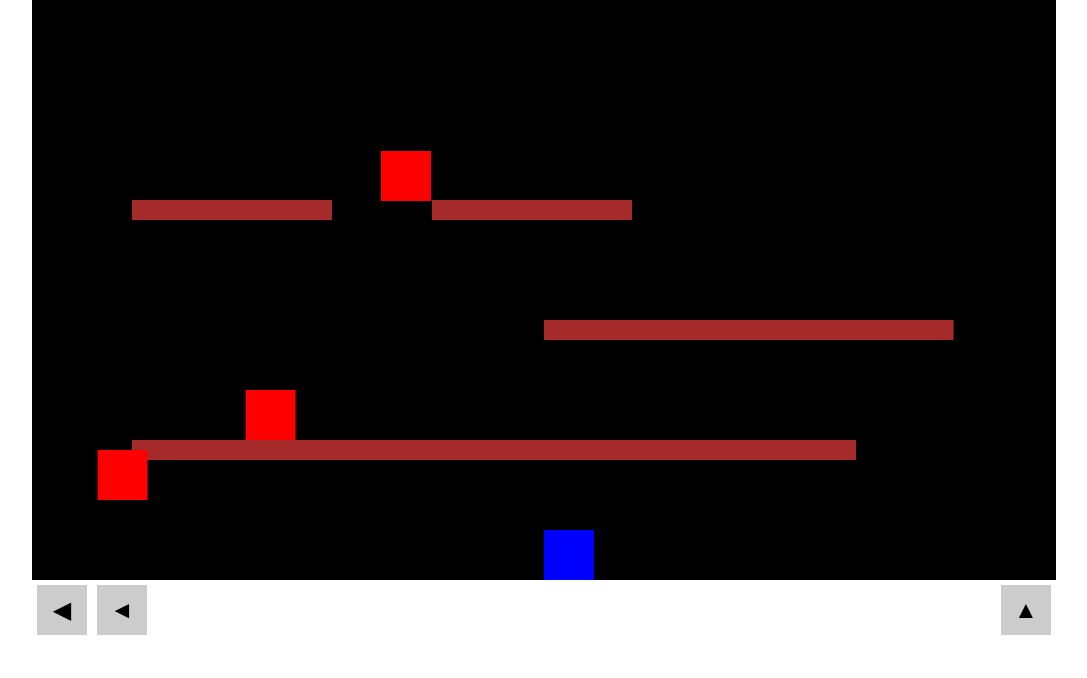
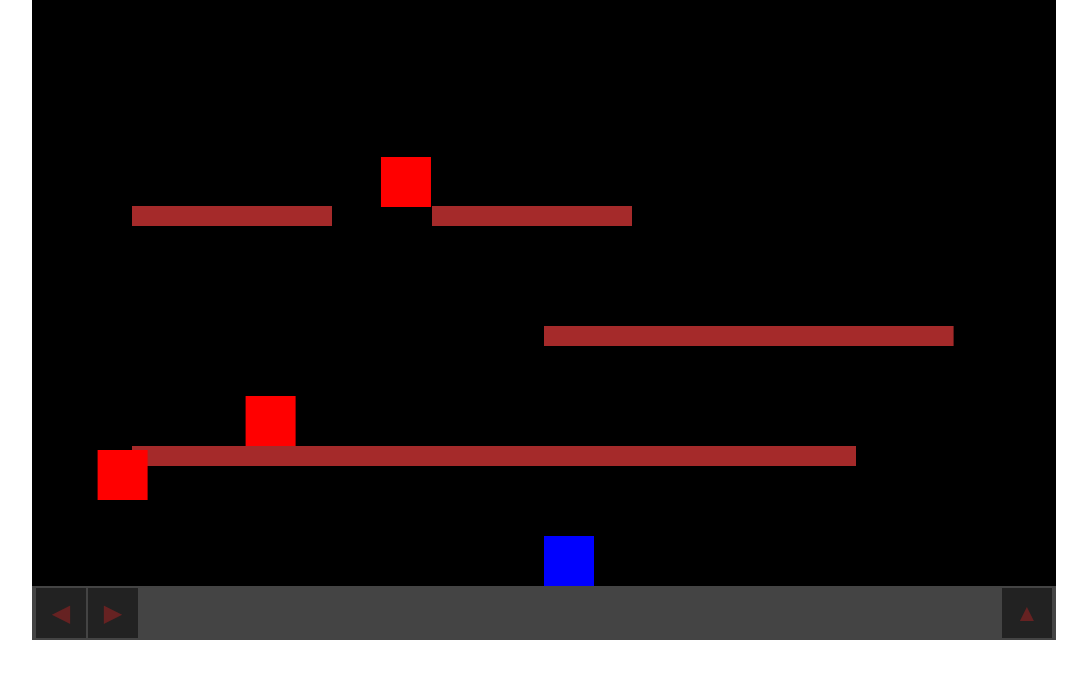
Before and after one commit to dmandelin/jump1, a plain HTML site: page index.html in a window 1280 px wide. Shown: the part 78-756 px from the top of the page, without its empty margins (96-1183 px from the left). Drawn offline with Linux system fonts and the light colour scheme.

Commit message:
More styling for bottom buttons.

```diff
--- a/index.html
+++ b/index.html
@@ -11,10 +11,10 @@
     <div class="main">
         <canvas id="myCanvas"></canvas>
         <div class="button-bar">
-            <button class="square-button">&#9664;</button> <!-- Left-pointing triangle -->
-            <button class="square-button">&#9668;</button> <!-- Left-pointing arrow -->
+            <button class="square-button">&#9664;</button>
+            <button class="square-button">&#9654;</button>
             <div class="spacer"></div>
-            <button class="square-button">&#9650;</button> <!-- Up-pointing triangle -->
+            <button class="square-button">&#9650;</button>
         </div>
     </div>
 
--- a/styles.css
+++ b/styles.css
@@ -22,25 +22,31 @@ h1 {
 
 canvas {
     display: block;
+    flex-grow: 1;
+
     background-color: #eee;
-    flex-grow: 1;
 }
 
 .button-bar {
     display: flex;
     align-items: center;
+    gap: 2px;
+    padding: 2px 4px;
     width: 100%;
+    box-sizing: border-box;
+
+    background-color: #444;
 }
 
 .square-button {
     width: 50px;
     height: 50px;
     border: none;
-    background-color: #ccc; /* Change to desired color */
+    color: #622;
+    background-color: #222; /* Change to desired color */
     font-size: 24px;
     cursor: pointer;
     transition: background-color 0.3s; /* Smooth transition for color change */
-    margin: 5px;
     outline: none; /* To remove the default focus outline */
 }
 
```
